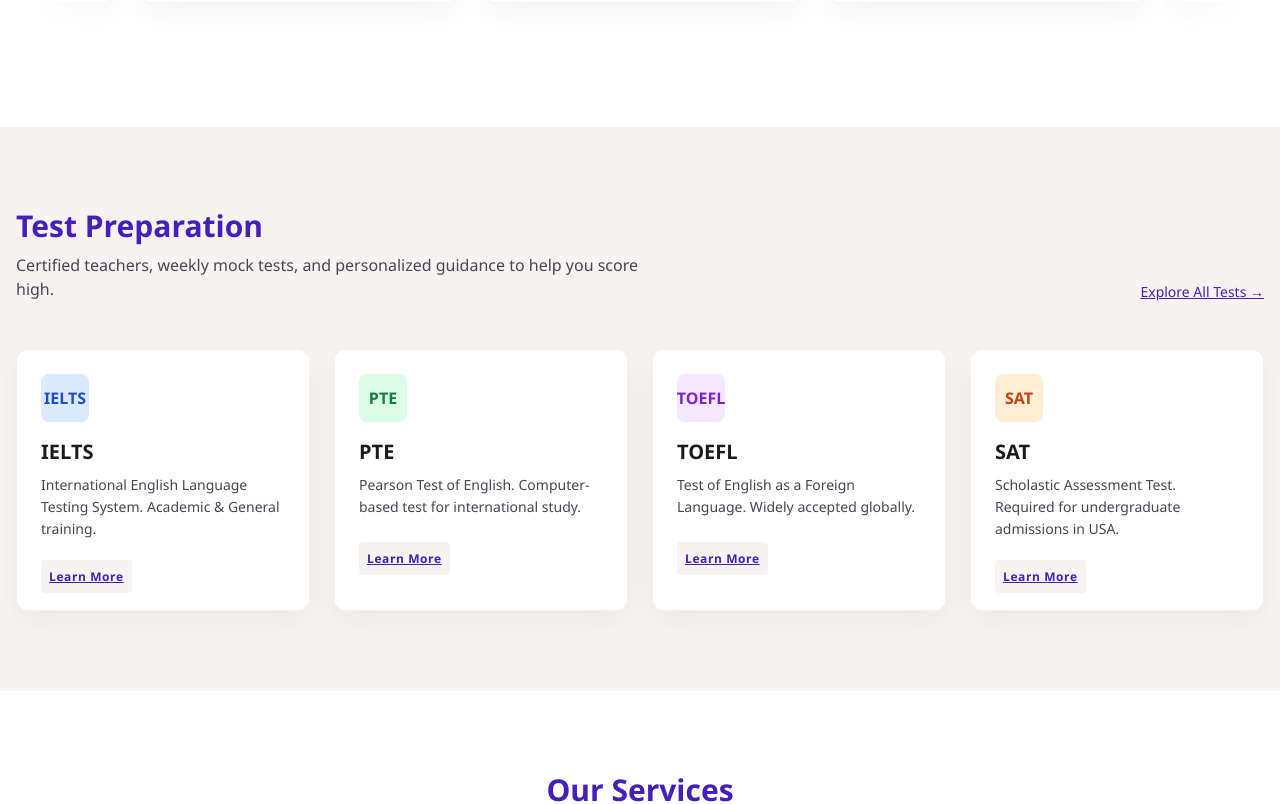
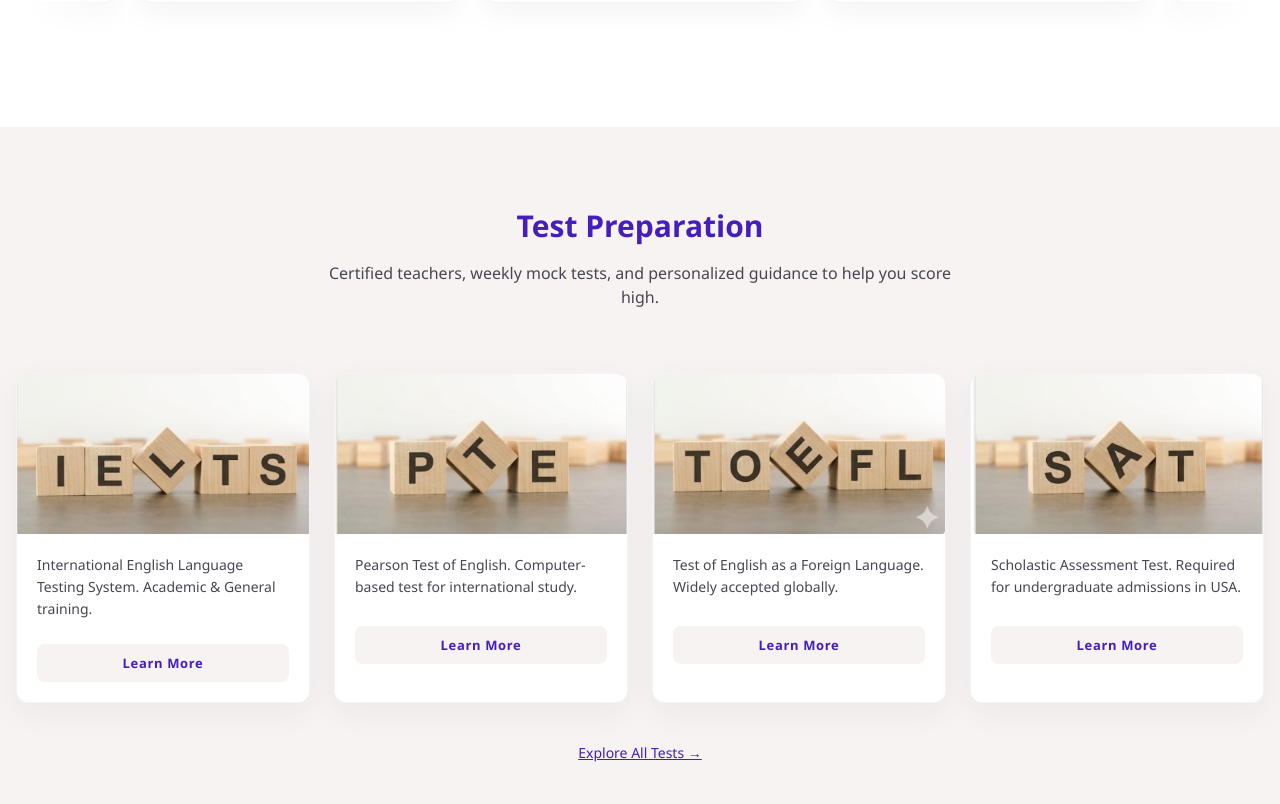
Before and after one commit to nl56-py/jyotieducationcenter, a Next.js app: page / in a window 1280 px wide. Shown: the part 1580-2384 px from the top of the page. Built offline with nearby package versions, Linux system fonts and the light colour scheme.

Commit message:
feature: test section of homepage change

```diff
--- a/src/styles/frontend.css
+++ b/src/styles/frontend.css
@@ -2451,6 +2451,7 @@
   0% {
     transform: translate3d(0, 0, 0);
   }
+
   100% {
     transform: translate3d(-50%, 0, 0);
   }
@@ -2604,29 +2605,31 @@
   background: var(--dm-surface-container-low);
 }
 
-.test-v2-head {
-  display: flex;
-  flex-wrap: wrap;
-  justify-content: space-between;
-  align-items: flex-end;
-  margin-bottom: 48px;
-  gap: 16px;
-}
-
-.test-v2-head h2 {
+.test-v2-header {
+  text-align: center;
+  margin-bottom: 64px;
+}
+
+.test-v2-header h2 {
   font-size: 30px;
   line-height: 38px;
   font-weight: 600;
   color: var(--dm-primary);
-  margin: 0 0 8px;
-}
-
-.test-v2-head p {
+  margin: 0 0 16px;
+}
+
+.test-v2-header p {
   font-size: 16px;
   line-height: 24px;
   color: var(--dm-on-surface-variant);
   max-width: 640px;
-  margin: 0;
+  margin: 0 auto;
+}
+
+.test-v2-footer {
+  margin-top: 40px;
+  display: flex;
+  justify-content: center;
 }
 
 .test-v2-link {
@@ -2655,47 +2658,46 @@
 
 .test-card-v2 {
   background: var(--dm-on-primary);
-  padding: 24px;
+  padding: 0;
   border-radius: 12px;
   border: 1px solid rgba(201, 196, 215, 0.2);
   box-shadow: var(--dm-shadow-soft);
-  transition: box-shadow 0.3s;
+  display: flex;
+  flex-direction: column;
+  overflow: hidden;
+  transition: transform 0.4s cubic-bezier(0.16, 1, 0.3, 1), box-shadow 0.4s cubic-bezier(0.16, 1, 0.3, 1);
+  cursor: pointer;
 }
 
 .test-card-v2:hover {
-  box-shadow: var(--dm-shadow-card);
-}
-
-.test-card-v2-icon {
-  width: 48px;
-  height: 48px;
-  border-radius: 8px;
-  display: flex;
-  align-items: center;
-  justify-content: center;
-  margin-bottom: 16px;
-  font-size: 16px;
-  font-weight: 700;
-}
-
-.test-card-v2-icon.blue {
-  background: #dbeafe;
-  color: #1d4ed8;
-}
-
-.test-card-v2-icon.green {
-  background: #dcfce7;
-  color: #15803d;
-}
-
-.test-card-v2-icon.purple {
-  background: #f3e8ff;
-  color: #7e22ce;
-}
-
-.test-card-v2-icon.orange {
-  background: #ffedd5;
-  color: #c2410c;
+  transform: translateY(-8px) scale(1.03);
+  box-shadow: 0 20px 40px rgba(69, 30, 187, 0.12);
+}
+
+.test-card-v2-img {
+  height: 160px;
+  width: 100%;
+  overflow: hidden;
+  position: relative;
+  background: var(--dm-surface-container);
+}
+
+.test-card-v2-img img {
+  width: 100%;
+  height: 100%;
+  object-fit: cover;
+  transition: transform 0.5s ease;
+}
+
+.test-card-v2:hover .test-card-v2-img img {
+  transform: scale(1.06);
+}
+
+.test-card-v2-body {
+  padding: 20px;
+  display: flex;
+  flex-direction: column;
+  flex-grow: 1;
 }
 
 .test-card-v2 h3 {
@@ -2716,20 +2718,58 @@
 
 .test-card-v2-cta {
   width: 100%;
-  padding: 8px;
+  padding: 10px;
   background: var(--dm-surface-container-low);
   color: var(--dm-primary);
-  font-size: 12px;
-  font-weight: 600;
+  font-size: 13px;
+  font-weight: 700;
   letter-spacing: 0.05em;
   border: none;
-  border-radius: 4px;
+  border-radius: 8px;
   cursor: pointer;
-  transition: background 0.2s;
+  transition: all 0.2s ease;
+  text-align: center;
+  text-decoration: none;
 }
 
 .test-card-v2-cta:hover {
-  background: rgba(69, 30, 187, 0.1);
+  background: var(--dm-primary);
+  color: var(--white);
+}
+
+/* Staggered card fade-in animation on scroll entrance */
+.init-hidden {
+  opacity: 0;
+  transform: translateY(32px);
+}
+
+.animate-card-fade-in {
+  opacity: 0;
+  transform: translateY(32px);
+  animation: cardFadeIn 0.8s cubic-bezier(0.16, 1, 0.3, 1) forwards;
+}
+
+.test-v2-grid .test-card-v2:nth-child(1) {
+  animation-delay: 0.1s;
+}
+
+.test-v2-grid .test-card-v2:nth-child(2) {
+  animation-delay: 0.3s;
+}
+
+.test-v2-grid .test-card-v2:nth-child(3) {
+  animation-delay: 0.5s;
+}
+
+.test-v2-grid .test-card-v2:nth-child(4) {
+  animation-delay: 0.7s;
+}
+
+@keyframes cardFadeIn {
+  to {
+    opacity: 1;
+    transform: translateY(0);
+  }
 }
 
 /* ── 4. SERVICES SECTION V2 ── */
--- a/src/views/HomePage.jsx
+++ b/src/views/HomePage.jsx
@@ -232,7 +232,13 @@
 
 /* ─────────────────── 3. TEST PREPARATION ─────────────────── */
 
-const testColors = ["blue", "green", "purple", "orange"];
+const testImages = {
+  ielts: "/images/generated/ielts.png",
+  pte: "/images/generated/PTE.png",
+  toefl: "/images/generated/toefl.png",
+  sat: "/images/generated/SAT.png",
+};
+
 const testDescriptions = [
   "International English Language Testing System. Academic & General training.",
   "Pearson Test of English. Computer-based test for international study.",
@@ -241,22 +247,43 @@
 ];
 
 function TestPrepV2({ navigate }) {
+  const [isVisible, setIsVisible] = useState(false);
+  const sectionRef = useRef(null);
+
+  useEffect(() => {
+    const observer = new IntersectionObserver(
+      ([entry]) => {
+        if (entry.isIntersecting) {
+          setIsVisible(true);
+          observer.disconnect();
+        }
+      },
+      { threshold: 0.15 }
+    );
+
+    if (sectionRef.current) {
+      observer.observe(sectionRef.current);
+    }
+
+    return () => observer.disconnect();
+  }, []);
+
   return (
-    <section className="test-v2">
-      <div className="test-v2-head">
-        <div>
+    <section className="test-v2" ref={sectionRef}>
+      <div className="test-v2-header">
         <h2>Test Preparation</h2>
         <p>Certified teachers, weekly mock tests, and personalized guidance to help you score high.</p>
       </div>
-        <AppLink to="/test-preparation" navigate={navigate} className="test-v2-link">
-          Explore All Tests →
-        </AppLink>
-      </div>
       <div className="test-v2-grid">
         {testCourses.map((course, i) => (
-          <article className="test-card-v2" key={course.slug}>
-            <div className={`test-card-v2-icon ${testColors[i]}`}>{course.name}</div>
-            <h3>{course.name}</h3>
+          <article
+            className={`test-card-v2 ${isVisible ? "animate-card-fade-in" : "init-hidden"}`}
+            key={course.slug}
+          >
+            <div className="test-card-v2-img">
+              <img src={testImages[course.slug]} alt={`${course.name} Prep`} />
+            </div>
+            <div className="test-card-v2-body">
               <p>{testDescriptions[i]}</p>
               <AppLink
                 to={`/test-preparation/${course.slug}`}
@@ -265,8 +292,14 @@
               >
                 Learn More
               </AppLink>
+            </div>
           </article>
         ))}
+      </div>
+      <div className="test-v2-footer">
+        <AppLink to="/test-preparation" navigate={navigate} className="test-v2-link">
+          Explore All Tests →
+        </AppLink>
       </div>
     </section>
   );
```
Lines whose indentation alone changed are shown as unchanged.
